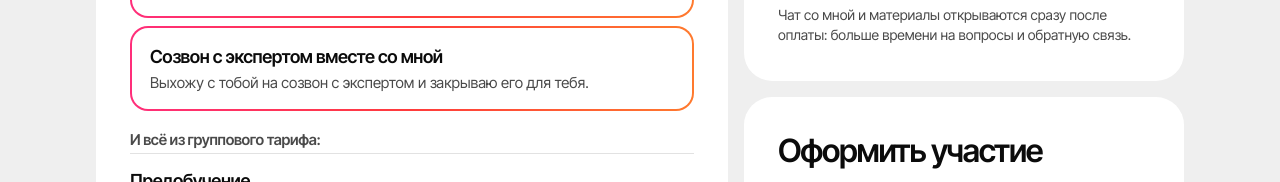
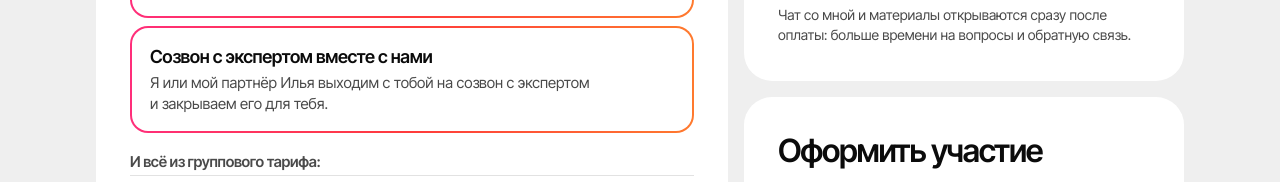
Before and after one commit to artem-pak/accompaniment, a plain HTML site: page personal/index.html in a window 1280 px wide. Shown: the part 604-786 px from the top of the page. Drawn offline with Linux system fonts and the light colour scheme.

Commit message:
Personal tariff: expert call is done by Artem or partner Ilya
Co-Authored-By: Claude Sonnet 5.5 <noreply@anthropic.com>

```diff
--- a/personal/index.html
+++ b/personal/index.html
@@ -104,7 +104,7 @@
     <h2>Что входит</h2>
     <ul class="inc">
 <li class="plus"><b>3 дополнительных личных созвона</b><span>Только ты&nbsp;и&nbsp;я: разбираем тебя и&nbsp;твой проект.</span></li>
-      <li class="plus"><b>Созвон с&nbsp;экспертом вместе со&nbsp;мной</b><span>Выхожу с&nbsp;тобой на&nbsp;созвон с&nbsp;экспертом и&nbsp;закрываю его для&nbsp;тебя.</span></li>
+      <li class="plus"><b>Созвон с&nbsp;экспертом вместе с&nbsp;нами</b><span>Я&nbsp;или мой партнёр Илья выходим с&nbsp;тобой на&nbsp;созвон с&nbsp;экспертом и&nbsp;закрываем его для&nbsp;тебя.</span></li>
       <li class="plus-sep"><b>И&nbsp;всё из&nbsp;группового тарифа:</b></li>
       <li><b>Предобучение</b><span>Материалы для подготовки открываются 14&nbsp;декабря 2026&nbsp;года.</span></li>
       <li><b>Метод из&nbsp;6&nbsp;этапов</b><span>От&nbsp;поиска эксперта до&nbsp;продаж его&nbsp;продукта: подписчики, воронка, созвоны.</span></li>
```
